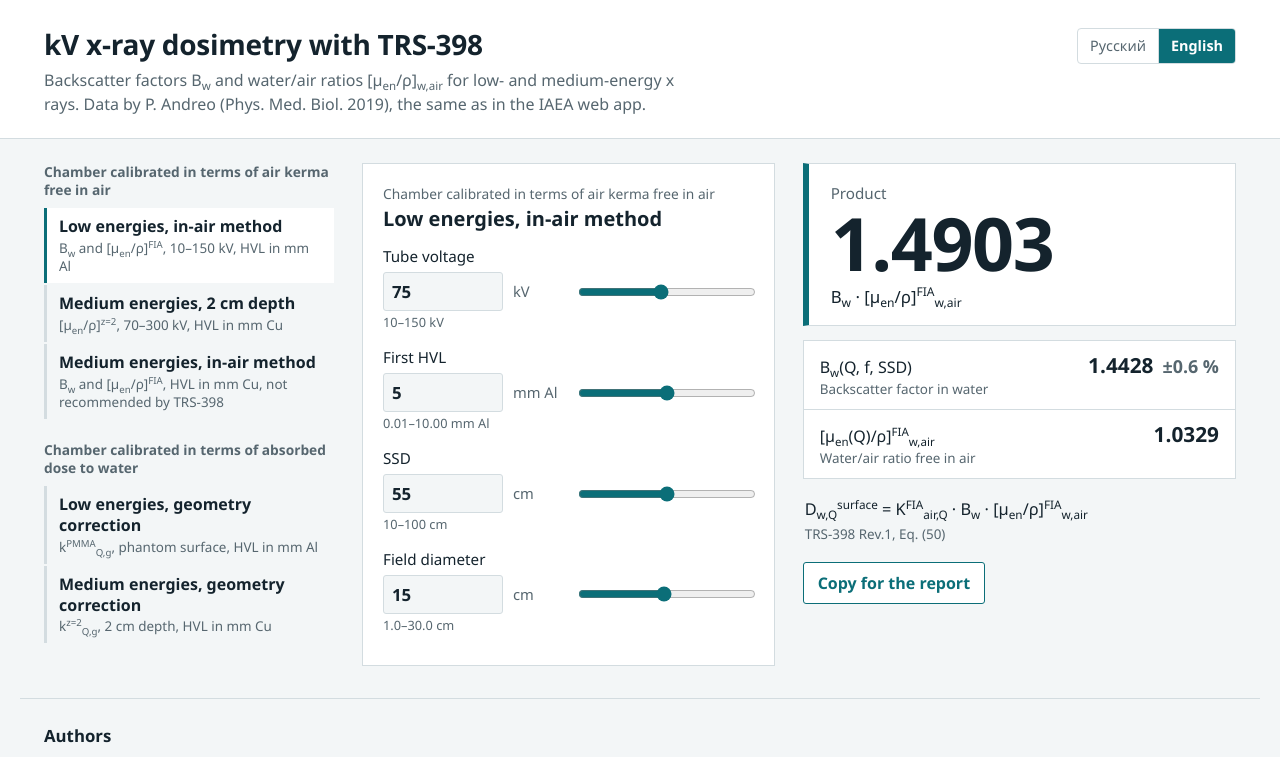
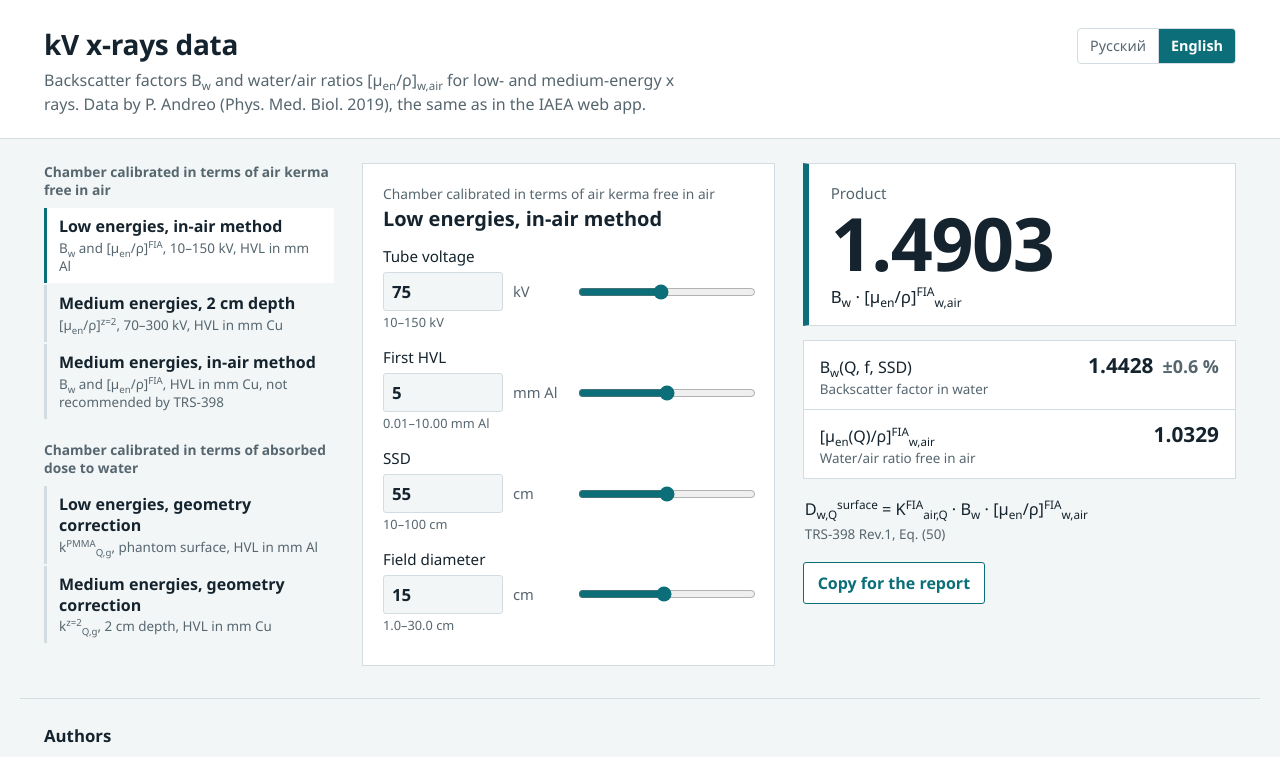
Before and after one commit to mesava/kV-x-rays-data, a website: page docs/index.html in a window 1280 px wide. Shown: the top 757 px of the page. Drawn offline with Linux system fonts and the light colour scheme.

Commit message:
Шапка сайта: «Данные рентгеновского излучения» / «kV x-rays data»
Калькулятор даёт дозиметрические данные, а не выполняет дозиметрию, поэтому
заголовок и название вкладки браузера изменены на обоих языках.

```diff
--- a/docs/index.html
+++ b/docs/index.html
@@ -4,7 +4,7 @@
 <!-- Собрано из web/, src/, data/ командой npm run build. Версия 1.0.0. Не редактируйте вручную. -->
 <meta charset="utf-8">
 <meta name="viewport" content="width=device-width, initial-scale=1">
-<title>kV-рентген: данные TRS-398</title>
+<title>Данные рентгеновского излучения</title>
 <meta name="description" content="Факторы обратного рассеяния и отношения массовых коэффициентов поглощения энергии вода/воздух для дозиметрии kV-рентгена по TRS-398 Rev.1 / Backscatter factors and water/air mass energy-absorption coefficient ratios for kV x-ray dosimetry with TRS-398 Rev.1">
 <style>
 :root {
@@ -208,7 +208,7 @@ legend { font-weight: 700; font-size: 0.92rem; padding: 0; margin-bottom: 8px; }
 <header class="masthead">
   <div class="masthead-inner">
     <div class="masthead-text">
-      <h1 data-i18n="ui.title">Дозиметрия kV-рентгена по TRS-398</h1>
+      <h1 data-i18n="ui.title">Данные рентгеновского излучения</h1>
       <p class="lede" data-i18n="ui.lede">Факторы обратного рассеяния B<sub>w</sub> и отношения [μ<sub>en</sub>/ρ]<sub>w,air</sub> для рентгена низких и средних энергий. Данные — P. Andreo (Phys. Med. Biol. 2019), те же, что в веб-приложении МАГАТЭ.</p>
     </div>
     <div class="lang" role="group" aria-label="Язык интерфейса" data-i18n-aria="ui.langLabel">
@@ -507,9 +507,9 @@ const I18N = {
   ru: {
     decimal: ",",
     htmlLang: "ru",
-    htmlTitle: "kV-рентген: данные TRS-398",
+    htmlTitle: "Данные рентгеновского излучения",
     ui: {
-      title: "Дозиметрия kV-рентгена по TRS-398",
+      title: "Данные рентгеновского излучения",
       lede: "Факторы обратного рассеяния B<sub>w</sub> и отношения [μ<sub>en</sub>/ρ]<sub>w,air</sub> для рентгена низких и средних энергий. Данные — P. Andreo (Phys. Med. Biol. 2019), те же, что в веб-приложении МАГАТЭ.",
       langLabel: "Язык интерфейса",
       navLabel: "Выбор расчёта",
@@ -621,9 +621,9 @@ const I18N = {
   en: {
     decimal: ".",
     htmlLang: "en",
-    htmlTitle: "kV x rays: TRS-398 data",
+    htmlTitle: "kV x-rays data",
     ui: {
-      title: "kV x-ray dosimetry with TRS-398",
+      title: "kV x-rays data",
       lede: "Backscatter factors B<sub>w</sub> and water/air ratios [μ<sub>en</sub>/ρ]<sub>w,air</sub> for low- and medium-energy x rays. Data by P. Andreo (Phys. Med. Biol. 2019), the same as in the IAEA web app.",
       langLabel: "Interface language",
       navLabel: "Choose a calculation",
```
Also changed, not shown: index.html (+1 -1 lines), web/i18n.js (+4 -4 lines), web/index.html (+2 -2 lines).
